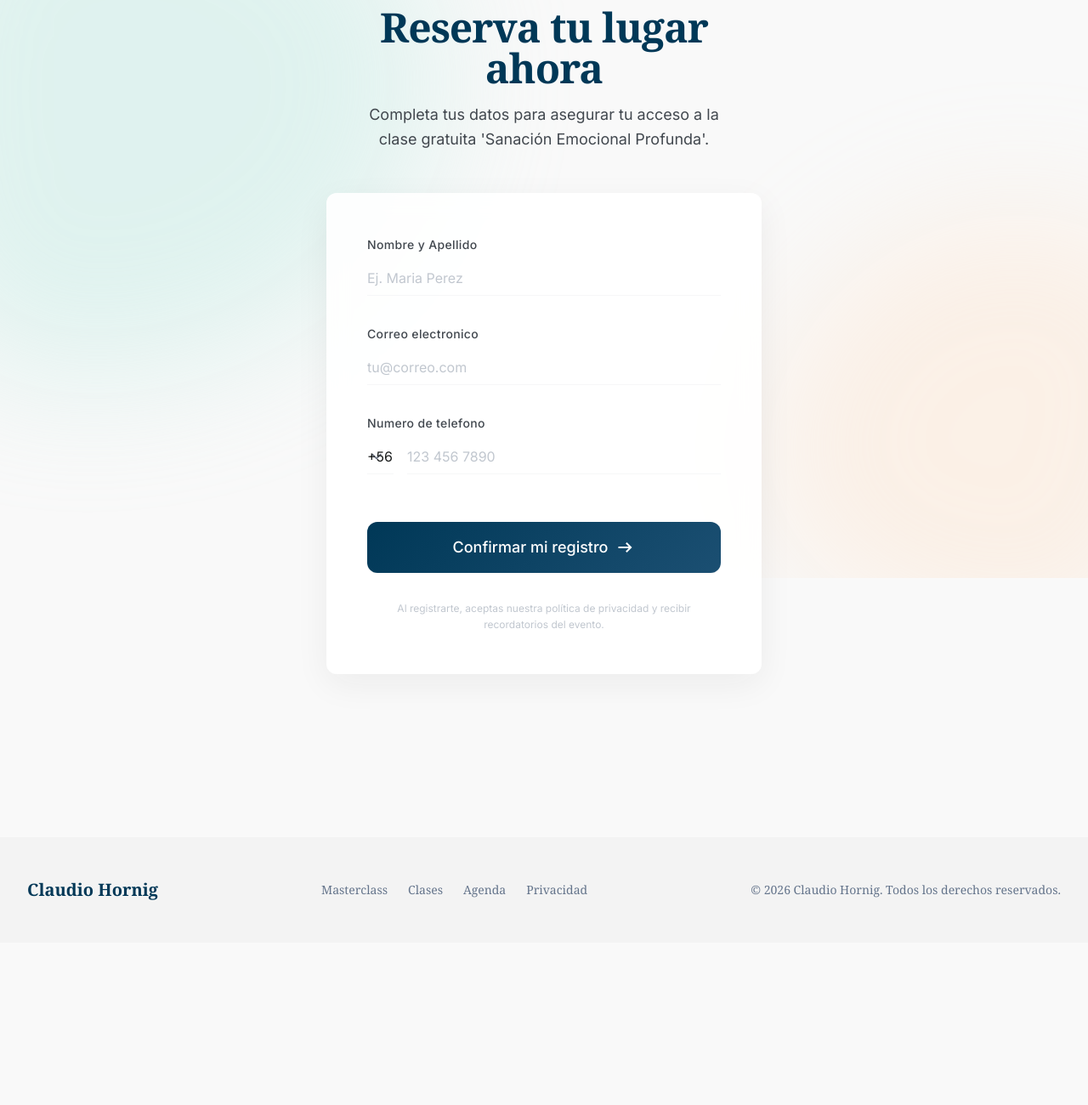
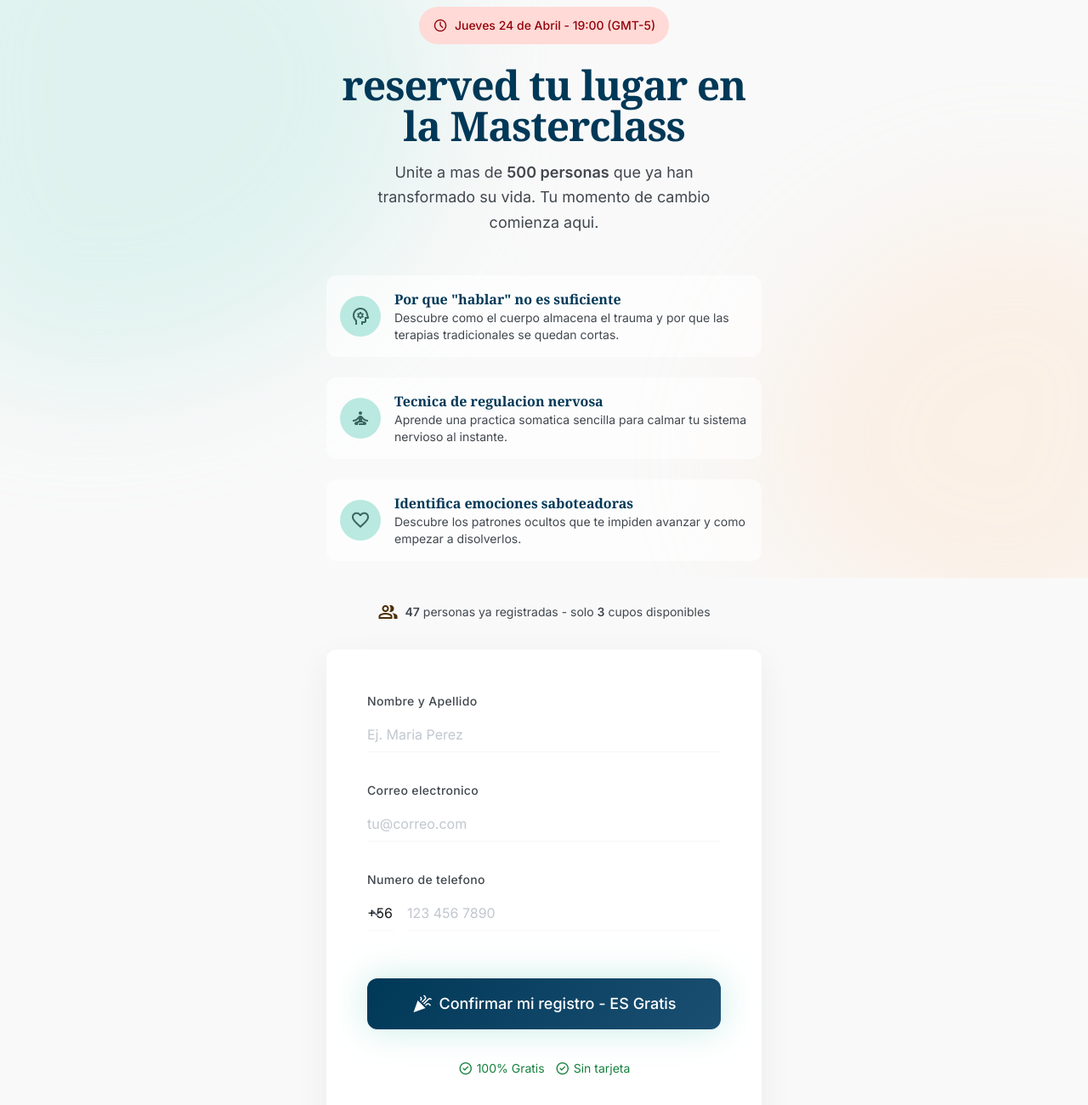
Before and after one commit to nehuenmartinsj-boop/WebClaudioHornig, a website: page masterclass.html in a window 1280 px wide. Shown: the part 120-1420 px from the top of the page at 85% size. Before the commit the page ends 1229 px from the top, so only its background shows below. Drawn offline with nearby package versions, Linux system fonts and the light colour scheme.

Commit message:
Enhance masterclass page - add urgency, social proof and animations

```diff
--- a/masterclass.html
+++ b/masterclass.html
@@ -120,6 +120,31 @@
       opacity: 0.3;
       z-index: -1;
     }
+    .float-animation {
+      animation: float 3s ease-in-out infinite;
+    }
+    @keyframes float {
+      0%, 100% { transform: translateY(0px); }
+      50% { transform: translateY(-10px); }
+    }
+    .pulse-glow {
+      animation: pulseGlow 2s ease-in-out infinite;
+    }
+    @keyframes pulseGlow {
+      0%, 100% { box-shadow: 0 0 20px rgba(185, 233, 224, 0.4); }
+      50% { box-shadow: 0 0 40px rgba(185, 233, 224, 0.8); }
+    }
+    .slide-in {
+      animation: slideIn 0.6s ease-out forwards;
+      opacity: 0;
+    }
+    @keyframes slideIn {
+      from { opacity: 0; transform: translateY(20px); }
+      to { opacity: 1; transform: translateY(0); }
+    }
+    .delay-1 { animation-delay: 0.1s; }
+    .delay-2 { animation-delay: 0.2s; }
+    .delay-3 { animation-delay: 0.3s; }
   </style>
 </head>
 <body class="bg-surface text-on-surface font-body min-h-screen flex flex-col relative overflow-x-hidden">
@@ -159,13 +184,50 @@
 </div>
 </nav>
 <main class="w-full max-w-lg relative z-10 flex-grow pt-32 pb-24 mx-auto">
-<div class="text-center mb-12">
+<div class="text-center mb-12 slide-in">
+<span class="inline-flex items-center gap-2 px-4 py-2 rounded-full bg-error-container text-on-error-container text-sm font-medium mb-6">
+<span class="material-symbols-outlined text-lg">schedule</span>
+<span>Jueves 24 de Abril - 19:00 (GMT-5)</span>
+</span>
 <h1 class="font-headline text-4xl md:text-5xl text-primary font-bold tracking-tight mb-4" style="letter-spacing: -0.02em;">
-        Reserva tu lugar ahora
+        reserved tu lugar en la Masterclass
       </h1>
 <p class="font-body text-on-surface-variant text-lg leading-relaxed max-w-md mx-auto" style="">
-        Completa tus datos para asegurar tu acceso a la clase gratuita 'Sanación Emocional Profunda'.
+        Unite a mas de <strong>500 personas</strong> que ya han transformado su vida. Tu momento de cambio comienza aqui.
       </p>
+</div>
+<div class="grid gap-6 mb-12 slide-in delay-1">
+<div class="flex items-center gap-4 p-4 rounded-xl bg-white/60 backdrop-blur-sm">
+<div class="w-12 h-12 rounded-full bg-secondary-container flex items-center justify-center text-secondary flex-shrink-0">
+<span class="material-symbols-outlined">psychology</span>
+</div>
+<div>
+<h3 class="font-headline text-primary font-semibold">Por que "hablar" no es suficiente</h3>
+<p class="text-sm text-on-surface-variant">Descubre como el cuerpo almacena el trauma y por que las terapias tradicionales se quedan cortas.</p>
+</div>
+</div>
+<div class="flex items-center gap-4 p-4 rounded-xl bg-white/60 backdrop-blur-sm">
+<div class="w-12 h-12 rounded-full bg-secondary-container flex items-center justify-center text-secondary flex-shrink-0">
+<span class="material-symbols-outlined">self_improvement</span>
+</div>
+<div>
+<h3 class="font-headline text-primary font-semibold">Tecnica de regulacion nervosa</h3>
+<p class="text-sm text-on-surface-variant">Aprende una practica somatica sencilla para calmar tu sistema nervioso al instante.</p>
+</div>
+</div>
+<div class="flex items-center gap-4 p-4 rounded-xl bg-white/60 backdrop-blur-sm">
+<div class="w-12 h-12 rounded-full bg-secondary-container flex items-center justify-center text-secondary flex-shrink-0">
+<span class="material-symbols-outlined">favorite</span>
+</div>
+<div>
+<h3 class="font-headline text-primary font-semibold">Identifica emociones saboteadoras</h3>
+<p class="text-sm text-on-surface-variant">Descubre los patrones ocultos que te impiden avanzar y como empezar a disolverlos.</p>
+</div>
+</div>
+</div>
+<div class="flex items-center justify-center gap-2 mb-8 text-sm text-on-surface-variant slide-in delay-2">
+<span class="material-symbols-outlined text-tertiary">group</span>
+<span><strong>47</strong> personas ya registradas - solo <strong>3</strong> cupos disponibles</span>
 </div>
 <div class="bg-surface-container-lowest rounded-xl editorial-shadow p-8 md:p-12 backdrop-blur-md bg-opacity-90">
         <form class="space-y-8" id="registrationForm">
@@ -192,10 +254,20 @@
 </div>
 </div>
 <div class="pt-6">
-<button class="w-full bg-gradient-primary text-on-primary font-body font-medium text-lg py-4 px-8 rounded-xl shadow-sm hover:shadow-md transition-all duration-300 transform hover:-translate-y-0.5 flex justify-center items-center gap-2" type="submit">
-            Confirmar mi registro
-            <span class="material-symbols-outlined" style="font-variation-settings: 'FILL' 1;">arrow_right_alt</span>
+<button class="w-full bg-gradient-primary text-on-primary font-body font-medium text-lg py-4 px-8 rounded-xl shadow-lg hover:shadow-xl transition-all duration-300 transform hover:-translate-y-1 pulse-glow flex justify-center items-center gap-2" type="submit">
+            <span class="material-symbols-outlined" style="font-variation-settings: 'FILL' 1;">celebration</span>
+            <span>Confirmar mi registro - ES Gratis</span>
 </button>
+</div>
+<div class="flex items-center justify-center gap-3 mt-6 text-sm text-on-surface-variant">
+<span class="inline-flex items-center gap-1 text-green-700">
+<span class="material-symbols-outlined text-lg">check_circle</span>
+<span>100% Gratis</span>
+</span>
+<span class="inline-flex items-center gap-1 text-green-700">
+<span class="material-symbols-outlined text-lg">check_circle</span>
+<span>Sin tarjeta</span>
+</span>
 </div>
 </form>
 <div class="mt-8 text-center">
@@ -251,22 +323,28 @@ Al registrarte, aceptas nuestra política de privacidad y recibir recordatorios
 
         registrationForm.parentElement.innerHTML = `
           <div class="text-center py-12 space-y-6 animate-in fade-in zoom-in duration-500">
-            <div class="w-20 h-20 bg-secondary-container text-secondary rounded-full flex items-center justify-center mx-auto mb-4">
-              <span class="material-symbols-outlined text-5xl">verified</span>
+            <div class="w-24 h-24 bg-secondary-container text-secondary rounded-full flex items-center justify-center mx-auto mb-4 float-animation">
+              <span class="material-symbols-outlined text-6xl">celebration</span>
             </div>
             <div class="space-y-4">
-              <h3 class="font-headline text-3xl text-primary">Registro Exitoso!</h3>
+              <h3 class="font-headline text-3xl text-primary">Estas inside! 🎉</h3>
               <p class="font-body text-on-surface-variant text-lg">
-                Gracias, ${name.split(' ')[0]}. Hemos guardado tu lugar para la Masterclass.
+                Gracias, <strong>${name.split(' ')[0]}</strong>. Tu lugar esta reservado.
               </p>
               <p class="font-body text-on-surface-variant">
-                Te hemos enviado un correo de confirmacion a <strong>${email}</strong> con los detalles del acceso.
+                Te hemos enviado un correo a <strong>${email}</strong> con los detalles para acceder a la clase en vivo.
+              </p>
+            </div>
+            <div class="mt-8 p-6 rounded-xl bg-error-container/30 border border-error-container">
+              <p class="text-sm text-on-error-container font-medium">
+                <span class="material-symbols-outlined align-middle">lightbulb</span>
+                Pro tip: Unete 5 minutos antes para aprovechar al maximo!
               </p>
             </div>
             <div class="pt-6">
-              <a href="curso.html" class="inline-flex items-center justify-center px-8 py-3 rounded-xl bg-gradient-primary text-on-primary font-medium hover:opacity-90 transition-all duration-300">
-                Ir al contenido de las Clases
-                <span class="material-symbols-outlined ml-2">arrow_forward</span>
+              <a href="curso.html" class="inline-flex items-center justify-center px-8 py-3 rounded-xl bg-gradient-primary text-on-primary font-medium hover:opacity-90 hover:shadow-lg transition-all duration-300">
+                Ver las clases disponibles
+                <span class="material-symbols-outlined ml-2">school</span>
               </a>
             </div>
           </div>
```
